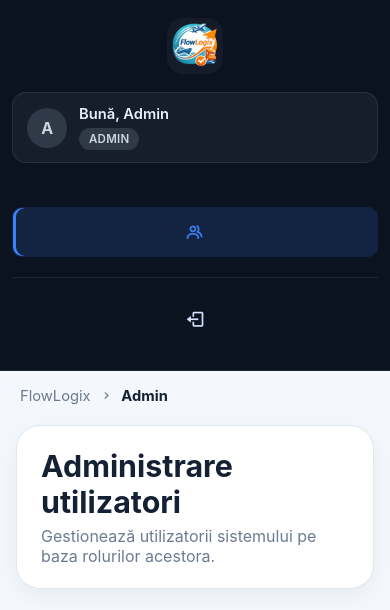
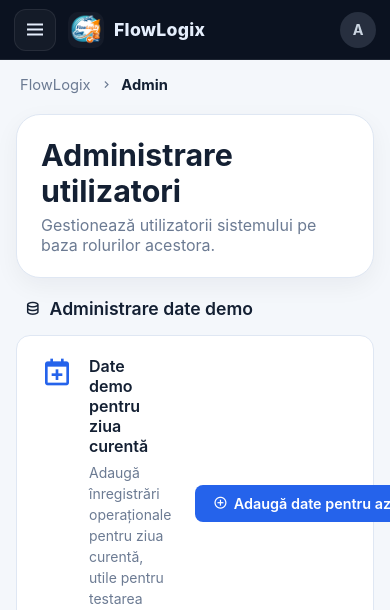
Before and after one commit to BogdanDumitrascu04/flowlogix, a PHP site: page /admin.php in a window 390 px wide; the page is wider, and only the part inside the window is pictured. Shown: the top 610 px of that part. Run offline with PHP 8.4, Linux system fonts and the light colour scheme; a user stored in the database is signed in; data comes from the database, SQL or seed files in the repository.

Commit message:
Turn the sidebar into an off-canvas menu on phones and tablets
Below 900px a top bar with a menu button opens the sidebar over the
page, with a dimmed backdrop; tapping outside, the close button, Escape
or a link closes it.

Co-Authored-By: Claude Opus 5.5 <noreply@anthropic.com>

```diff
--- a/css/sidebar.css
+++ b/css/sidebar.css
@@ -294,7 +294,8 @@ body {
 /* ========================================
    RESPONSIVE
    ======================================== */
-@media (max-width: 1080px) {
+/* Laptop mic: sidebar îngust, doar cu iconițe */
+@media (max-width: 1080px) and (min-width: 901px) {
   .sidebar {
     width: 92px;
     padding: 18px 12px;
@@ -317,25 +318,6 @@ body {
 
 }
 
-@media (max-width: 768px) {
-  .sidebar {
-    position: sticky;
-    width: 100%;
-    height: auto;
-    inset: 0;
-    border-right: none;
-    border-bottom: 1px solid var(--sidebar-border);
-    flex-direction: row;
-    flex-wrap: wrap;
-    gap: 12px;
-  }
-
-  .sidebar-top,
-  .sidebar-section {
-    width: 100%;
-  }
-}
-
 /* ========================================
    TRANZITIE GLOBALA
    ======================================== */
@@ -343,3 +325,126 @@ body {
 .sidebar * {
   transition: background 0.2s ease, color 0.2s ease, border-color 0.2s ease;
 }
+
+/* ========================================
+   TELEFON ȘI TABLETĂ (sub 900px)
+   Sidebar-ul devine meniu ascuns în stânga, deschis din bara de sus.
+   Stă după tranziția globală ca să o poată suprascrie.
+   ======================================== */
+.mobile-topbar,
+.sidebar-close,
+.sidebar-backdrop {
+  display: none;
+}
+
+@media (max-width: 900px) {
+  .mobile-topbar {
+    position: sticky;
+    top: 0;
+    z-index: 900;
+    display: flex;
+    align-items: center;
+    gap: 12px;
+    height: 60px;
+    padding: 0 14px;
+    background: var(--sidebar-bg);
+    color: var(--sidebar-text);
+    border-bottom: 1px solid var(--sidebar-border);
+  }
+
+  .menu-toggle,
+  .sidebar-close {
+    width: 42px;
+    height: 42px;
+    border-radius: 12px;
+    border: 1px solid var(--sidebar-border);
+    background: var(--sidebar-surface);
+    color: var(--sidebar-text);
+    display: inline-flex;
+    align-items: center;
+    justify-content: center;
+    font-size: 1.5rem;
+    flex-shrink: 0;
+  }
+
+  .mobile-brand {
+    display: flex;
+    align-items: center;
+    gap: 10px;
+    flex: 1;
+    min-width: 0;
+  }
+
+  .mobile-brand .brand-logo {
+    width: 36px;
+    height: 36px;
+    border-radius: 10px;
+  }
+
+  .mobile-topbar .sidebar-user-avatar {
+    width: 36px;
+    height: 36px;
+    font-size: 0.9rem;
+  }
+
+  /* Meniul: ascuns în afara ecranului până la click pe hamburger */
+  .sidebar {
+    width: min(300px, 86vw);
+    transform: translateX(-100%);
+    visibility: hidden;
+    transition: transform 0.25s ease, visibility 0s linear 0.25s;
+  }
+
+  body.sidebar-open .sidebar {
+    transform: translateX(0);
+    visibility: visible;
+    box-shadow: 0 0 40px rgba(0, 0, 0, 0.35);
+    transition: transform 0.25s ease;
+  }
+
+  .sidebar-top {
+    position: relative;
+  }
+
+  .sidebar-close {
+    display: inline-flex;
+    position: absolute;
+    top: 7px;
+    right: 0;
+    width: 38px;
+    height: 38px;
+    font-size: 1.4rem;
+  }
+
+  /* Fundal semi-transparent peste conținut; click pe el închide meniul */
+  .sidebar-backdrop {
+    display: block;
+    position: fixed;
+    inset: 0;
+    z-index: 999;
+    background: rgba(10, 17, 31, 0.55);
+    opacity: 0;
+    visibility: hidden;
+    transition: opacity 0.25s ease, visibility 0s linear 0.25s;
+  }
+
+  body.sidebar-open .sidebar-backdrop {
+    opacity: 1;
+    visibility: visible;
+    transition: opacity 0.25s ease;
+  }
+
+  /* Pagina din spate nu se mai derulează cât timp meniul e deschis */
+  body.sidebar-open {
+    overflow: hidden;
+  }
+}
+
+@media (max-width: 900px) and (prefers-reduced-motion: reduce) {
+  .sidebar,
+  body.sidebar-open .sidebar,
+  .sidebar-backdrop,
+  body.sidebar-open .sidebar-backdrop {
+    transition: none;
+  }
+}
--- /dev/null
+++ b/js/sidebar.js
@@ -0,0 +1,48 @@
+/* ========================================
+   MENIU LATERAL PE TELEFON ȘI TABLETĂ
+   Sub 900px sidebar-ul e ascuns în stânga (css/sidebar.css).
+   Butonul din bara de sus îl deschide; fundalul, butonul X,
+   tasta Escape sau alegerea unei pagini îl închid.
+   ======================================== */
+(function () {
+  const body = document.body;
+  const sidebar = document.getElementById("appSidebar");
+  const toggle = document.getElementById("menuToggle");
+  const closeBtn = document.getElementById("sidebarClose");
+  const backdrop = document.getElementById("sidebarBackdrop");
+  if (!sidebar || !toggle || !backdrop) return;
+
+  function setOpen(open) {
+    body.classList.toggle("sidebar-open", open);
+    toggle.setAttribute("aria-expanded", open ? "true" : "false");
+    if (open) {
+      (closeBtn || sidebar).focus();
+    }
+  }
+
+  toggle.addEventListener("click", () => setOpen(true));
+  backdrop.addEventListener("click", () => setOpen(false));
+  if (closeBtn) {
+    closeBtn.addEventListener("click", () => {
+      setOpen(false);
+      toggle.focus();
+    });
+  }
+
+  document.addEventListener("keydown", (e) => {
+    if (e.key === "Escape" && body.classList.contains("sidebar-open")) {
+      setOpen(false);
+      toggle.focus();
+    }
+  });
+
+  // Linkurile cu ancoră (#situatii-intarziate) rămân pe aceeași pagină, deci meniul trebuie închis explicit
+  sidebar.querySelectorAll("a").forEach((link) => {
+    link.addEventListener("click", () => setOpen(false));
+  });
+
+  // Pe ecran lat sidebar-ul e mereu vizibil, așa că starea „deschis" se resetează
+  window.matchMedia("(min-width: 901px)").addEventListener("change", (e) => {
+    if (e.matches) setOpen(false);
+  });
+})();
--- a/sidebar.php
+++ b/sidebar.php
@@ -49,8 +49,26 @@ function isActive($pageName, $currentPage) {
   return $pageName === $currentPage ? 'active' : '';
 }
 ?>
-<nav class="sidebar">
+<!-- Bara de sus pe telefon și tabletă: butonul deschide meniul lateral (js/sidebar.js) -->
+<header class="mobile-topbar">
+  <button type="button" class="menu-toggle" id="menuToggle" aria-label="Deschide meniul" aria-controls="appSidebar" aria-expanded="false">
+    <i class='bx bx-menu'></i>
+  </button>
+  <span class="mobile-brand">
+    <span class="brand-logo"><img src="FlowLogix.png" alt=""></span>
+    <span class="brand-title">FlowLogix</span>
+  </span>
+  <span class="sidebar-user-avatar role-<?php echo htmlspecialchars($roleKey); ?>">
+    <?php echo strtoupper(mb_substr($displayName, 0, 1)); ?>
+  </span>
+</header>
+<div class="sidebar-backdrop" id="sidebarBackdrop"></div>
+
+<nav class="sidebar" id="appSidebar">
   <div class="sidebar-top">
+    <button type="button" class="sidebar-close" id="sidebarClose" aria-label="Închide meniul">
+      <i class='bx bx-x'></i>
+    </button>
     <a href="index.php" class="brand">
       <div class="brand-logo">
         <img src="FlowLogix.png" alt="FlowLogix logo">
@@ -289,3 +307,4 @@ function isActive($pageName, $currentPage) {
   </div>
 
 </nav>
+<script src="js/sidebar.js?v=1" defer></script>
```
